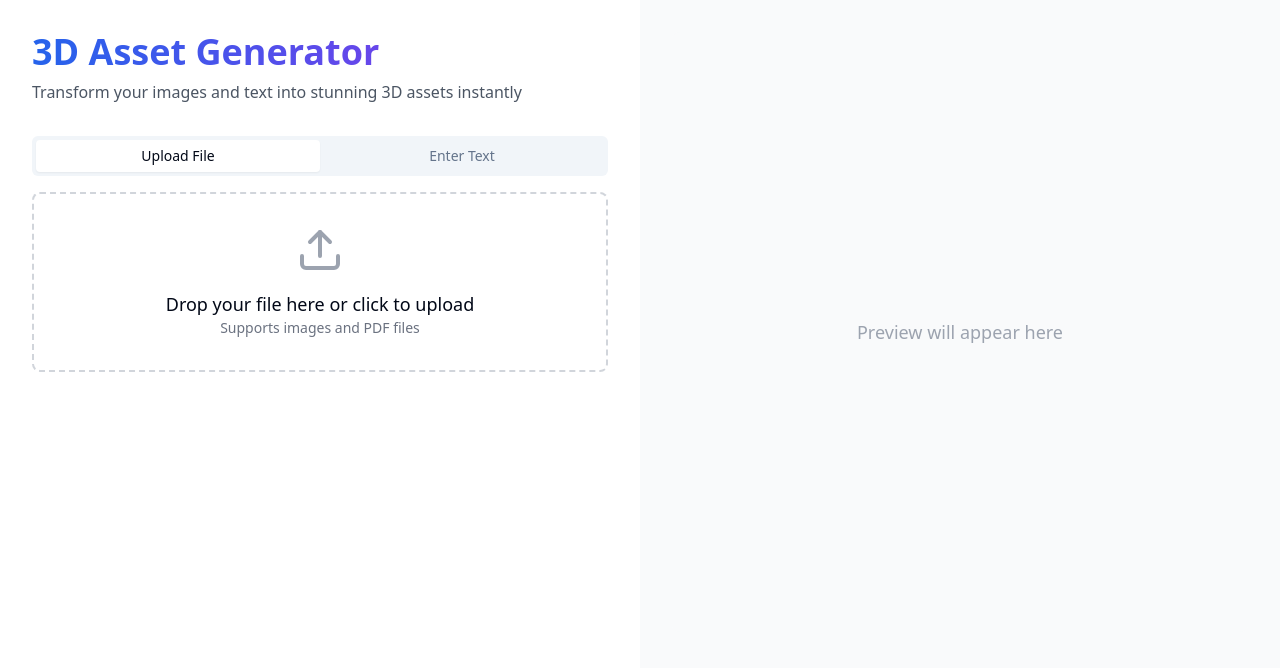
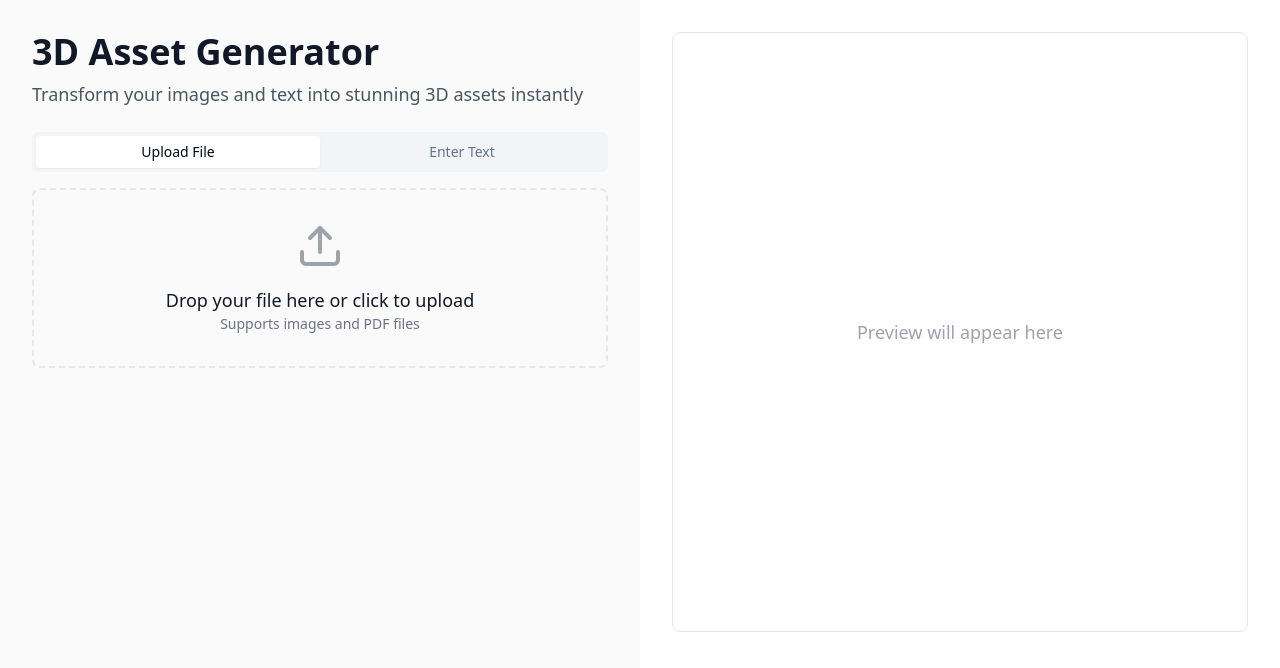
Before and after one commit to jurmy24/placeholder, a React (Vite) app: page / in a window 1280 px wide. Shown: the top 668 px of the page. Built offline with nearby package versions, Linux system fonts and the light colour scheme.

Commit message:
Enhance UI to Match Replicate Style
Updated the design and style of the application to better align with the aesthetic of the Replicate website, focusing on visual appeal and user experience improvements.
[skip gpt_engineer]

```diff
--- a/src/components/FileUpload.tsx
+++ b/src/components/FileUpload.tsx
@@ -44,7 +44,7 @@ const FileUpload = ({ onFileSelect }: FileUploadProps) => {
   return (
     <div
       className={`relative rounded-lg border-2 border-dashed p-8 transition-colors ${
-        isDragging ? "border-blue-500 bg-blue-50" : "border-gray-300"
+        isDragging ? "border-gray-400 bg-gray-50" : "border-gray-200"
       }`}
       onDragOver={handleDragOver}
       onDragLeave={handleDragLeave}
@@ -59,7 +59,7 @@ const FileUpload = ({ onFileSelect }: FileUploadProps) => {
       <div className="flex flex-col items-center justify-center space-y-4">
         <Upload className="h-12 w-12 text-gray-400" />
         <div className="text-center">
-          <p className="text-lg font-medium">Drop your file here or click to upload</p>
+          <p className="text-lg font-medium text-gray-900">Drop your file here or click to upload</p>
           <p className="text-sm text-gray-500">Supports images and PDF files</p>
         </div>
       </div>
--- a/src/components/Preview3D.tsx
+++ b/src/components/Preview3D.tsx
@@ -25,7 +25,7 @@ const Preview3D = ({ imageUrl, isLoading }: Preview3DProps) => {
   }
 
   return (
-    <div ref={containerRef} className="h-full w-full rounded-lg bg-gray-50">
+    <div ref={containerRef} className="h-full w-full rounded-lg bg-white">
       {imageUrl ? (
         <img
           src={imageUrl}
--- a/src/components/TextInput.tsx
+++ b/src/components/TextInput.tsx
@@ -23,11 +23,11 @@ const TextInput = ({ onSubmit }: TextInputProps) => {
         value={text}
         onChange={(e) => setText(e.target.value)}
         placeholder="Enter text to generate 3D asset..."
-        className="min-h-[100px] resize-none"
+        className="min-h-[100px] resize-none border-gray-200 focus:border-gray-400 focus:ring-gray-400"
       />
       <Button
         type="submit"
-        className="w-full bg-gradient-to-r from-blue-600 to-purple-600 text-white hover:from-blue-700 hover:to-purple-700"
+        className="w-full bg-black text-white hover:bg-gray-800"
         disabled={!text.trim()}
       >
         Generate 3D Asset
--- a/src/pages/Index.tsx
+++ b/src/pages/Index.tsx
@@ -55,22 +55,26 @@ const Index = () => {
   };
 
   return (
-    <div className="flex min-h-screen flex-col lg:flex-row">
+    <div className="flex min-h-screen flex-col bg-[#fafafa] lg:flex-row">
       {/* Left Panel */}
-      <div className="flex w-full flex-col space-y-8 bg-white p-8 lg:w-1/2">
-        <div className="text-center lg:text-left">
-          <h1 className="bg-gradient-to-r from-blue-600 to-purple-600 bg-clip-text text-4xl font-bold text-transparent">
+      <div className="flex w-full flex-col space-y-6 p-8 lg:w-1/2">
+        <div className="text-left">
+          <h1 className="text-4xl font-bold text-gray-900">
             3D Asset Generator
           </h1>
-          <p className="mt-2 text-gray-600">
+          <p className="mt-2 text-lg text-gray-600">
             Transform your images and text into stunning 3D assets instantly
           </p>
         </div>
 
         <Tabs defaultValue="file" className="w-full">
-          <TabsList className="grid w-full grid-cols-2">
-            <TabsTrigger value="file">Upload File</TabsTrigger>
-            <TabsTrigger value="text">Enter Text</TabsTrigger>
+          <TabsList className="grid w-full grid-cols-2 bg-gray-100">
+            <TabsTrigger value="file" className="data-[state=active]:bg-white">
+              Upload File
+            </TabsTrigger>
+            <TabsTrigger value="text" className="data-[state=active]:bg-white">
+              Enter Text
+            </TabsTrigger>
           </TabsList>
           <TabsContent value="file" className="mt-4">
             <FileUpload onFileSelect={handleFileSelect} />
@@ -82,8 +86,8 @@ const Index = () => {
       </div>
 
       {/* Right Panel */}
-      <div className="flex w-full bg-gray-50 p-8 lg:w-1/2">
-        <div className="h-[600px] w-full">
+      <div className="flex w-full bg-white p-8 lg:w-1/2">
+        <div className="h-[600px] w-full rounded-lg border border-gray-200">
           <Preview3D imageUrl={previewUrl} isLoading={isLoading} />
         </div>
       </div>
```
